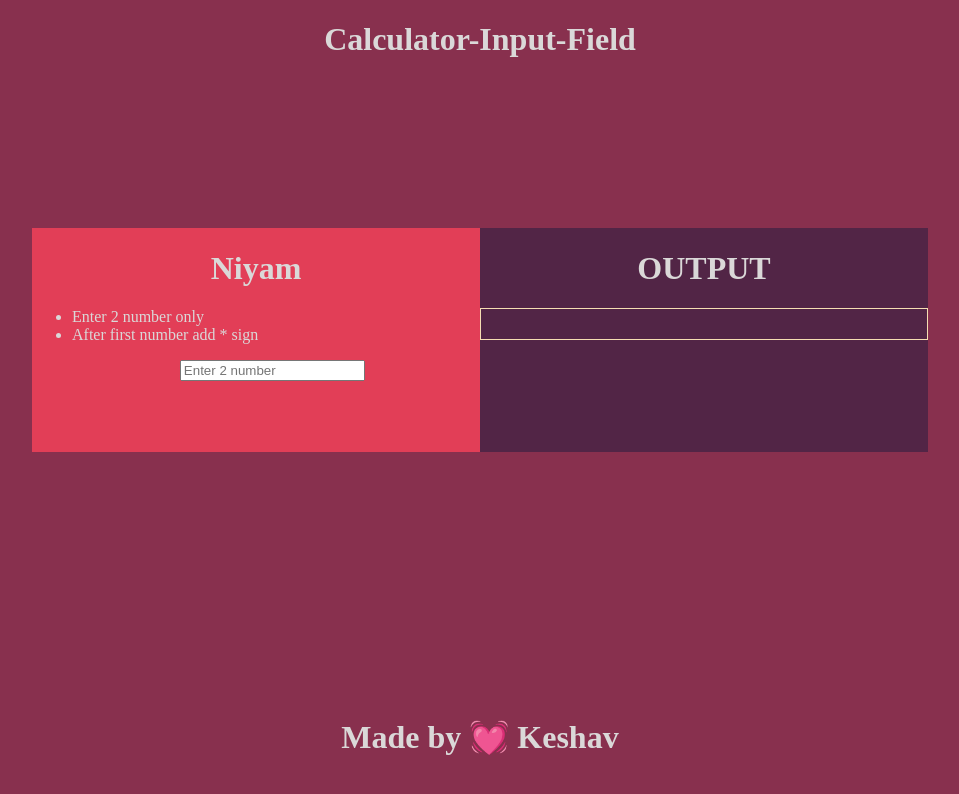
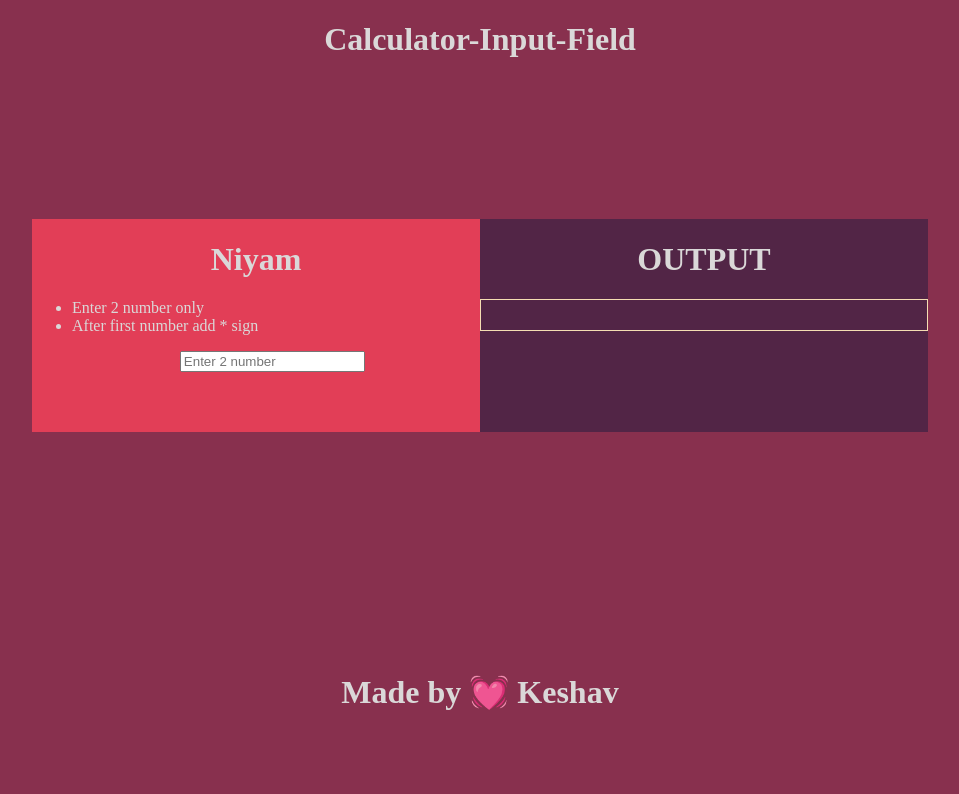
Before and after one commit to keshavgupta848101/Calcultor-Input-Field, a plain HTML site: page index.html in a window 1280 px wide. Shown: the whole page, without its empty margins (160-1119 px from the left). Drawn offline with Linux system fonts and the light colour scheme.

Commit message:
Update style.css

```diff
--- a/style.css
+++ b/style.css
@@ -1,5 +1,7 @@
 body {
     background-color: #88304e;
+
+    height: 100vh;
 }
 
 h1 {
@@ -10,11 +12,13 @@ ul {
     color: rgb(218, 216, 216);
 
 }
+
+
  .main
  {
 width: 70vw;
-height: 40vh;
-margin: 170px auto;
+height: 38vh;
+margin: 150px auto;
 
 display: flex;
 justify-content: flex-end;
@@ -49,3 +53,16 @@ justify-content: flex-end;
 
     margin-left: 33%;
  }
+
+
+
+ #header{
+    width: 100%;
+    height: 6vh;
+
+}
+
+
+ footer{
+ height: 10vh;
+}
```
